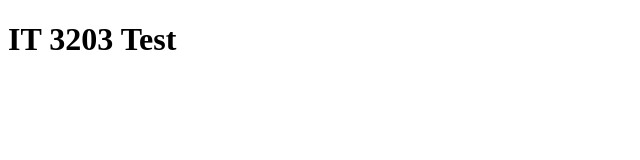
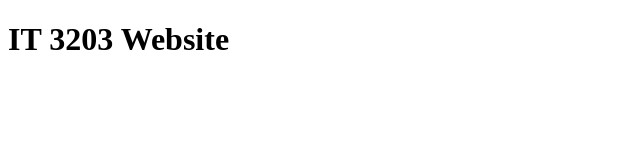
Before and after one commit to jardo61/IT3203, a plain HTML site: page index.html in a window 1280 px wide. Shown: the whole page, without its empty margins (0-640 px from the left). Drawn offline with Linux system fonts and the light colour scheme.

Commit message:
Update and rename IT3203.html to index.html

```diff
--- a/IT3203.html
+++ b/index.html
@@ -1,7 +1,7 @@
 <!DOCTYPE html>
 <html>
 <body>
-<h1>IT 3203 Test</h1>
+<h1>IT 3203 Website</h1>
 <p></p>
 </body>
 </html>
```
